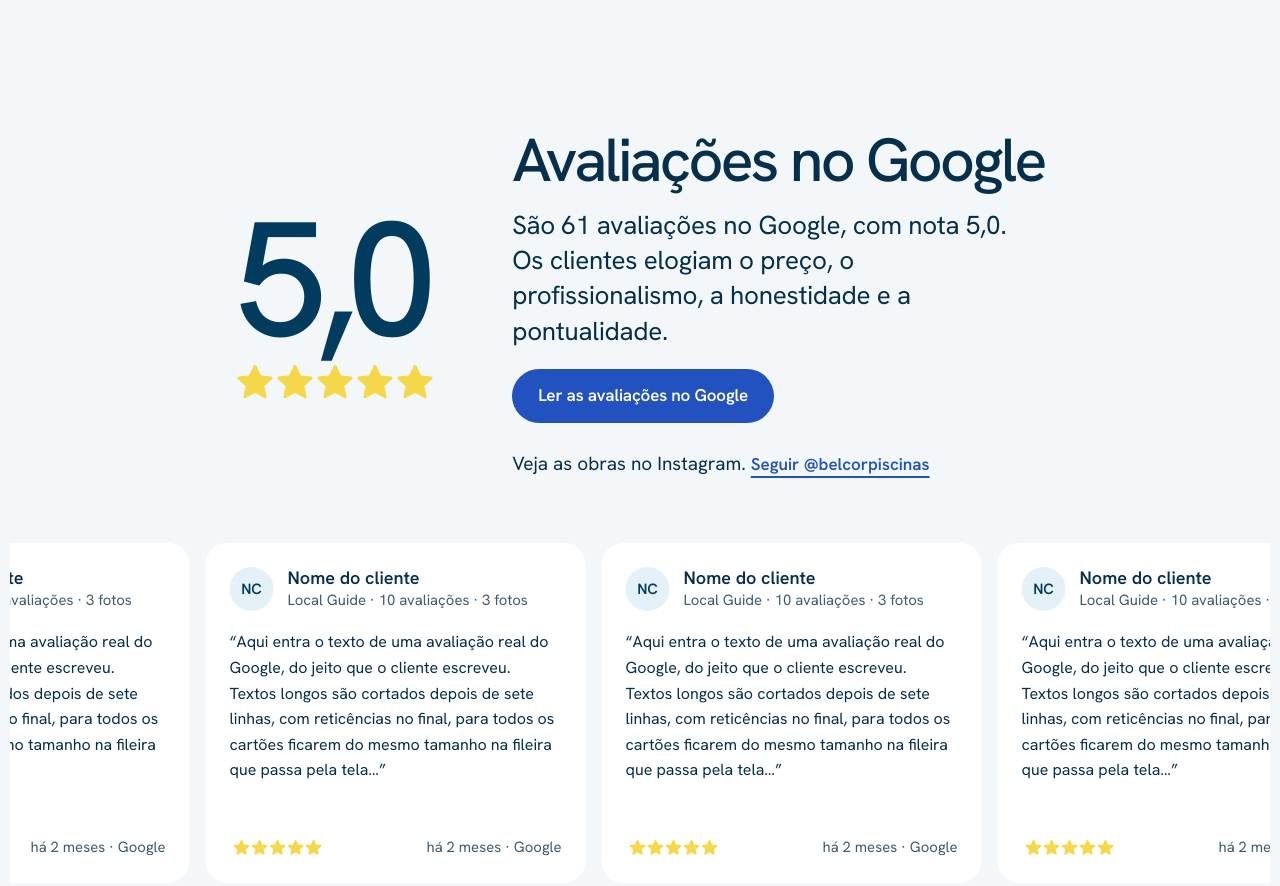
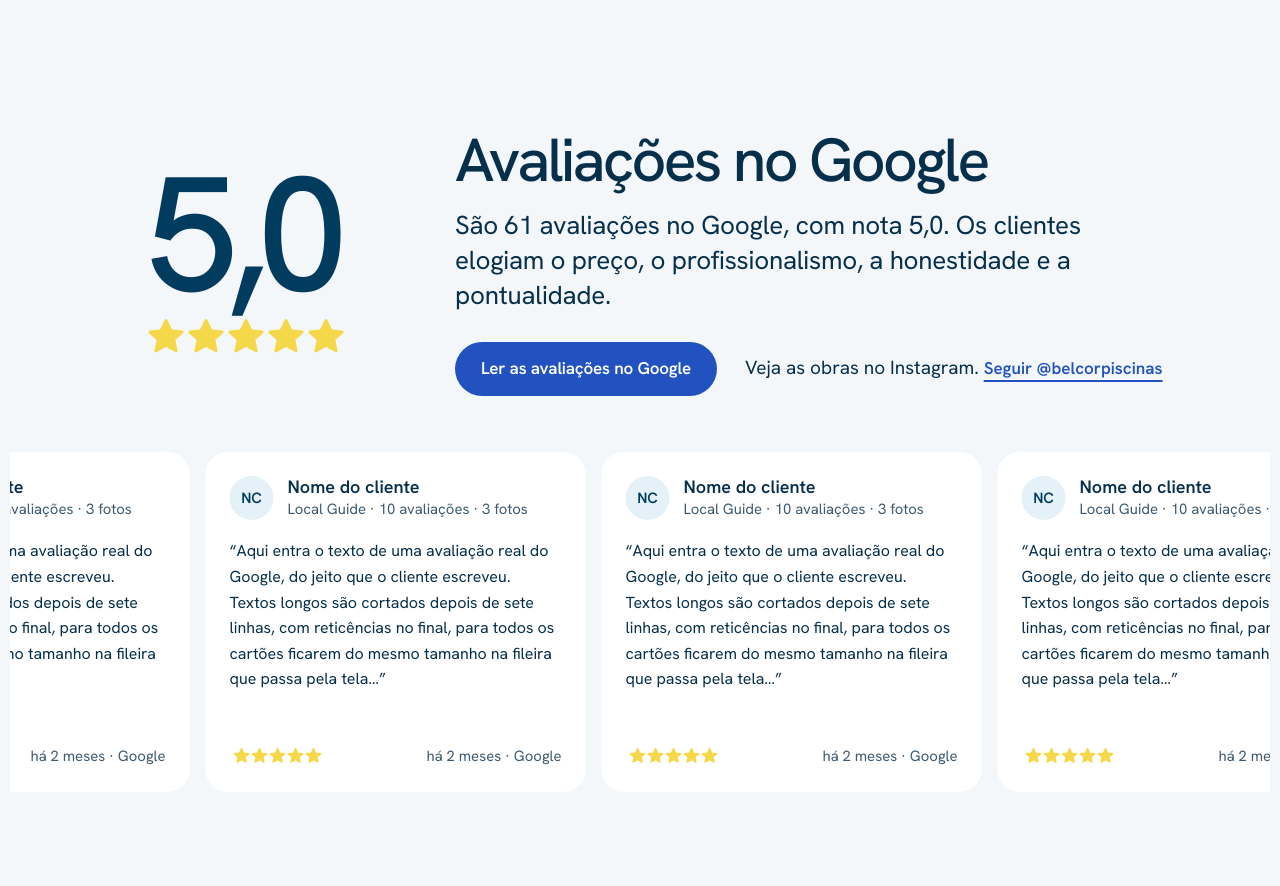
Before and after one commit to Enzooouu/belcor-piscinas-projeto, a plain HTML site: page index.html in a window 1280 px wide. Shown: the part 5700-6586 px from the top of the page. Drawn offline with Linux system fonts and the light colour scheme.

Commit message:
Telefone do rodapé clicável só no número e avaliações no layout da referência
- link do telefone ocupa só a largura do número, não a linha inteira
- avaliações: 5,0 com estrelas à esquerda, título e texto à direita, botão do Google com o Instagram ao lado

```diff
--- a/assets/css/style.css
+++ b/assets/css/style.css
@@ -718,10 +718,11 @@ button, input { font: inherit; color: inherit; }
 .rating-score { display: grid; justify-items: stretch; gap: 18px; justify-self: start; }
 .score { font-size: clamp(6rem, 3rem + 9vw, 11rem); font-weight: 500; line-height: .8; letter-spacing: -0.06em; color: var(--navy); }
 .stars-lg { width: 100%; height: 40px; }
-.rating-copy { display: grid; gap: 20px; justify-items: start; max-width: 720px; }
+.rating-copy { display: grid; gap: 20px; justify-items: start; }
+.rating-actions { display: flex; flex-wrap: wrap; align-items: center; gap: 12px 28px; margin-top: 8px; }
 .rating-copy .h-section { max-width: none; font-size: clamp(2.5rem, 1.4rem + 3vw, 4.25rem); }
 @media (min-width: 900px) { .rating-copy .h-section { white-space: nowrap; } }
-.rating-copy .lead { margin-top: 0; max-width: 34ch; }
+.rating-copy .lead { margin-top: 0; max-width: 46ch; }
 .rating-insta { color: var(--ink); }
 
 /* a fileira vai de uma borda da tela à outra, como uma faixa de cartões passando */
@@ -750,8 +751,10 @@ button, input { font: inherit; color: inherit; }
 @keyframes reviews-roll { from { transform: translateX(-50%); } to { transform: translateX(0); } }
 
 @media (min-width: 900px) {
-  .rating-head { display: flex; justify-content: center; align-items: center; gap: clamp(48px, 6vw, 96px); }
-  .rating-score { justify-self: auto; }
+  /* nota e estrelas à esquerda; título e texto à direita; botão e Instagram lado a lado embaixo */
+  .rating-head { grid-template-columns: repeat(12, 1fr); column-gap: 24px; align-items: center; }
+  .rating-score { grid-column: 1 / span 4; justify-self: center; }
+  .rating-copy { grid-column: 5 / -1; }
 }
 @media (prefers-reduced-motion: reduce) {
   .reviews { overflow-x: auto; }
@@ -810,7 +813,7 @@ button, input { font: inherit; color: inherit; }
 .to-top { justify-self: start; display: inline-flex; align-items: center; min-height: 44px; font-weight: 600; color: var(--royal); }
 .footer-title { margin-top: clamp(48px, 6vw, 88px); font-size: var(--step-lead); font-weight: 500; letter-spacing: -0.02em; line-height: 1.2; position: relative; z-index: 1; }
 .footer-phone {
-  display: block; margin-top: .18em;
+  display: inline-block; justify-self: start; margin-top: .18em;
   font-size: clamp(2.75rem, 12.4vw, 13rem);
   font-weight: 500; letter-spacing: -0.06em; line-height: .95; white-space: nowrap;
   text-decoration: none; color: var(--navy);
--- a/index.html
+++ b/index.html
@@ -536,8 +536,10 @@
           <div class="rating-copy">
             <h2 id="nota-titulo" class="h-section">Avaliações no Google</h2>
             <p class="lead">São 61 avaliações no Google, com nota 5,0. Os clientes elogiam o preço, o profissionalismo, a honestidade e a pontualidade.</p>
-            <a class="btn btn-accent" href="https://www.google.com/maps/search/?api=1&amp;query=Belcor%20Piscinas%20Sorocaba" target="_blank" rel="noopener">Ler as avaliações no Google</a>
-            <p class="rating-insta">Veja as obras no Instagram. <a class="text-link" href="https://www.instagram.com/belcorpiscinas/" target="_blank" rel="noopener">Seguir @belcorpiscinas</a></p>
+            <div class="rating-actions">
+              <a class="btn btn-accent" href="https://www.google.com/maps/search/?api=1&amp;query=Belcor%20Piscinas%20Sorocaba" target="_blank" rel="noopener">Ler as avaliações no Google</a>
+              <p class="rating-insta">Veja as obras no Instagram. <a class="text-link" href="https://www.instagram.com/belcorpiscinas/" target="_blank" rel="noopener">Seguir @belcorpiscinas</a></p>
+            </div>
           </div>
         </div>
       </div>
```
